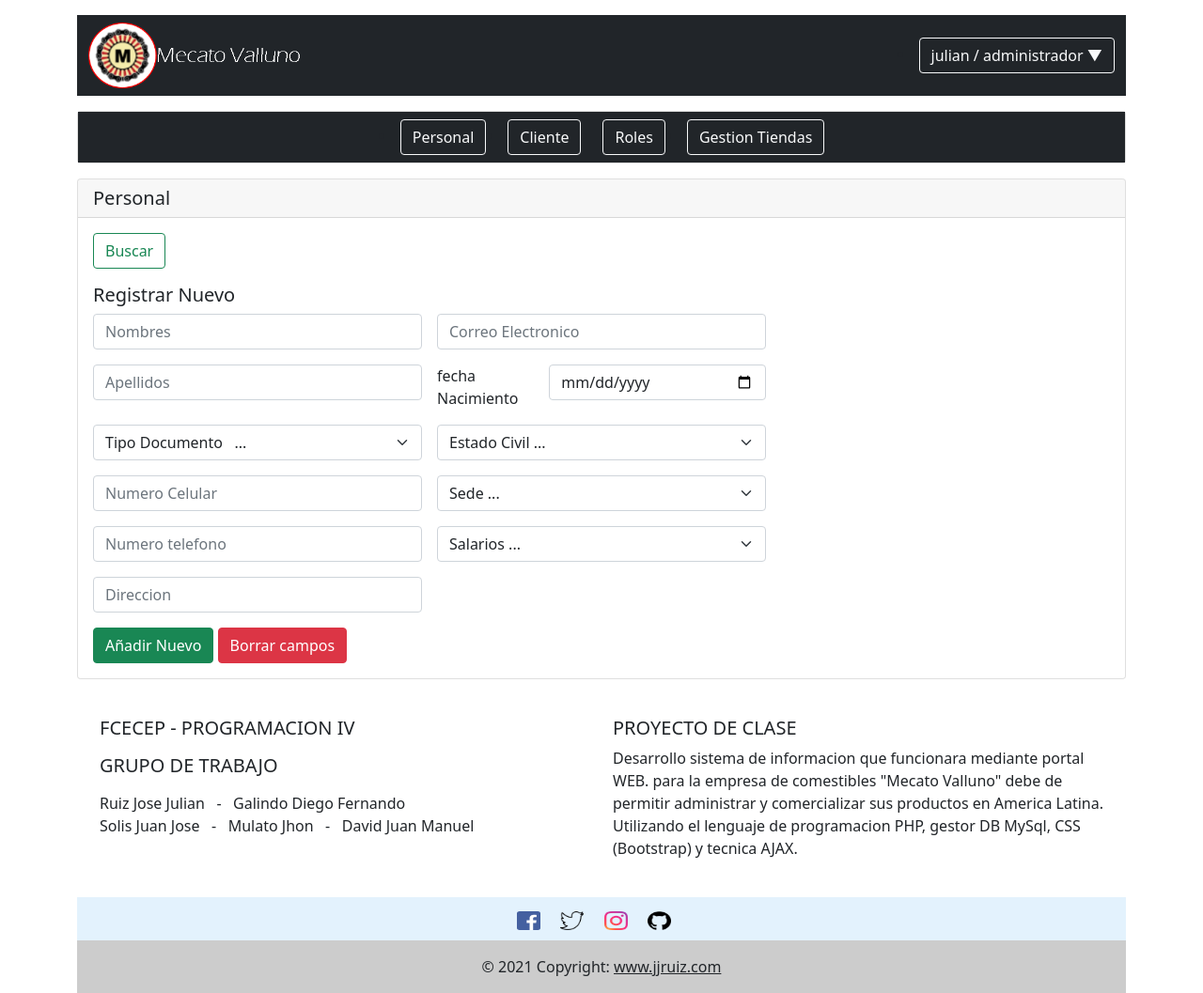
After one commit to jjruiz23/mecatovalluno, a PHP site: page /adminSis/crearPer.php in a window 1280 px wide. The commit adds this page. Shown: the whole page at 94% size. Run offline with PHP 8.4, Linux system fonts and the light colour scheme; some libraries are stand-ins or nearby versions.

Commit message:
Form personal admin sist
Se realizo form de control con inputs, selects y label

```diff
--- /dev/null
+++ b/adminSis/crearPer.php
@@ -0,0 +1,201 @@
+<!-- solicito el header -->
+<?php include("../includes/header.php") ?>
+
+<!-- body de la pagina -->
+
+<p></p> <!--  espacio entre contenidos -->
+
+<!-- menu -->
+
+<div class="container"> <!-- contendor de columnas/filas -->
+    <div class="row-justify"> <!-- distribuidor de columnas/filas -->
+      <div class="col-sm-12 col-xs-12"> <!-- tamaños de distribucion de columnas/filas -->
+
+      <div class="card text-center">
+
+        <!--  Barra de botones de navegacion -->
+        <nav class="navbar navbar-dark bg-dark">
+          <form class="container-fluid justify-content-center">
+            <li class="nav-item dropdown">
+              <a class="btn btn-outline-light" href="#" id="navbarDropdownMenuLink" role="button" data-bs-toggle="dropdown" aria-expanded="false">
+                Personal
+              </a>
+              <ul class="dropdown-menu" aria-labelledby="navbarDropdownMenuLink">
+                <li><a class="dropdown-item" href="#">Crear</a></li>
+                <li><a class="dropdown-item" href="#">Buscar</a></li>
+              </ul>
+            </li>
+            <li class="nav-item dropdown">
+              <a class="btn btn-outline-light" href="#" id="navbarDropdownMenuLink" role="button" data-bs-toggle="dropdown" aria-expanded="false">
+                Cliente
+              </a>
+              <ul class="dropdown-menu" aria-labelledby="navbarDropdownMenuLink">
+                <li><a class="dropdown-item" href="#">Crear</a></li>
+                <li><a class="dropdown-item" href="#">Buscar</a></li>
+              </ul>
+            </li>
+            <li class="nav-item dropdown">
+              <a class="btn btn-outline-light" href="#" id="navbarDropdownMenuLink" role="button" data-bs-toggle="dropdown" aria-expanded="false">
+                Roles
+              </a>
+              <ul class="dropdown-menu" aria-labelledby="navbarDropdownMenuLink">
+                <li><a class="dropdown-item" href="#">Crear</a></li>
+                <li><a class="dropdown-item" href="#">Asigar Rol</a></li>
+              </ul>
+            </li>
+            <li class="nav-item dropdown">
+              <a class="btn btn-outline-light" href="#" id="navbarDropdownMenuLink" role="button" data-bs-toggle="dropdown" aria-expanded="false">
+                Gestion Tiendas
+              </a>
+              <ul class="dropdown-menu" aria-labelledby="navbarDropdownMenuLink">
+                <li><a class="dropdown-item" href="#">Crear Pais</a></li>
+                <li><a class="dropdown-item" href="#">Crear Ciudad</a></li>
+                <li><a class="dropdown-item" href="#">Crear Sede</a></li>
+              </ul>
+            </li>
+        </nav>
+
+      </div> <!-- fin de card y menu -->
+
+    </div>   <!--col-sm-12-->
+  </div> <!--row-->
+</div> <!--container MAYOR-->
+
+<p></p> <!--espacio entre menu y contenido-->
+
+<!--container formulario-->
+<div class="container"> <!-- contendor de columnas/filas -->
+    <div class="row-justify"> <!-- distribuidor de columnas/filas -->
+      <div class="col-sm-12 col-xs-12"> <!-- tamaños de distribucion de columnas/filas -->
+
+      <!-- card con informacion del modulo -->
+      <div class="card">
+        <h5 class="card-header">Personal</h5> <!--titulo -->
+        <div class="card-body">
+          <a href="#" class="btn btn-outline-success">Buscar</a> <!--boton -->
+          <p></p>
+          <h5 class="card-title">Registrar Nuevo</h5>
+          <!-- Primer fila de inputs -->
+          <form class="form-inline" action="/action_page.php">
+          <div class="row g-3">
+            <div class="col-sm-4">
+              <input type="text" class="form-control" placeholder="Nombres" aria-label="State">
+            </div>
+            <div class="col-sm-4">
+              <input type="text" class="form-control" placeholder="Correo Electronico" aria-label="Zip">
+            </div>
+              <div class="col-sm">
+            </div>
+          </div>
+          <p></p>
+          <!-- Segunda fila de inputs -->
+          <div class="row g-3">
+            <div class="col-sm-4">
+              <input type="text" class="form-control" placeholder="Apellidos" aria-label="State">
+            </div>
+            <div class="col-sm-4">
+              <div class="row g-2">
+                <div class="col-sm-4">
+                  fecha Nacimiento
+                </div>
+                <div class="col-sm-8">
+                <input type="date" class="form-control" step="1" min="1960-01-01" max="2021-12-31">
+                </div>
+              </div>
+
+
+            </div>
+              <div class="col-sm">
+            </div>
+          </div>
+          <p></p>
+          <!-- Tercera fila de inputs -->
+          <div class="row g-3">
+            <div class="col-sm-4">
+              <select class="form-select" name="tipodoc" id="tipodoc">  <!-- select que captura los option value -->
+                <option value="" selected="Elegir...">Tipo Documento &nbsp ... </option>
+                <option value="CEDULA C">Cedula C</option>
+                <option value="CEDULA">Cedula Extranjeria</option>
+                <option value="PASAPORTE">Pasaporte</option>
+              </select>
+            </div>
+            <div class="col-sm-4">
+            <select class="form-select" name="tipodoc" id="tipodoc">  <!-- select que captura los option value -->
+                <option value="" selected="Elegir...">Estado Civil ... </option>
+                <option value="SOLTERO">Soltero</option>
+                <option value="CASADO">Casado</option>
+                <option value="VIUDO">Viudo</option>
+              </select>
+            </div>
+              <div class="col-sm">
+            </div>
+          </div>
+          <p></p>
+          <!-- Cuarta fila de inputs -->
+          <div class="row g-3">
+            <div class="col-sm-4">
+              <input type="text" class="form-control" placeholder="Numero Celular" aria-label="State">
+            </div>
+            <div class="col-sm-4">
+            <select class="form-select" name="tipodoc" id="tipodoc">  <!-- select que captura los option value -->
+                <option value="" selected="Elegir...">Sede ... </option>
+                <option value="CALI">Cali</option>
+                <option value="MEDELLIN">Medellin</option>
+                <option value="BOGOTA">Bogota</option>
+              </select>
+            </div>
+              <div class="col-sm">
+            </div>
+          </div>
+          <p></p>
+          <!-- Quinta fila de inputs -->
+          <div class="row g-3">
+            <div class="col-sm-4">
+              <input type="text" class="form-control" placeholder="Numero telefono" aria-label="State">
+            </div>
+            <div class="col-sm-4">
+            <select class="form-select" name="tipodoc" id="tipodoc">  <!-- select que captura los option value -->
+                <option value="" selected="Elegir...">Salarios ... </option>
+                <option value=1000000>1.000.000</option>
+                <option value=1500000>1.500.000</option>
+                <option value=2000000>2.200.000</option>
+              </select>
+            </div>
+              <div class="col-sm">
+            </div>
+          </div>
+          <p></p>
+          <!-- Sexta fila de inputs -->
+          <div class="row g-3">
+            <div class="col-sm-4">
+              <input type="text" class="form-control" placeholder="Direccion" aria-label="State">
+            </div>
+            <div class="col-sm">
+            </div>
+              <div class="col-sm">
+            </div>
+          </div>
+
+
+          <!-- botones formulario -->
+          <p></p>
+          <a href="#" class="btn btn-success">Añadir Nuevo</a>
+          <a href="#" class="btn btn-danger">Borrar campos</a>
+        </div>
+      </div>
+
+      </form>
+
+
+
+
+
+    </div>   <!--col-sm-12-->
+  </div> <!--row-->
+</div> <!--container MAYOR-->
+
+
+<!-- fin body de la pagina -->
+
+<!-- solicito el footer -->
+<?php include("../includes/footer.php") ?>
--- a/includes/footer.php
+++ b/includes/footer.php
@@ -1,4 +1,8 @@
 <p></p> <!-- espacio entre contenido y footer -->
+
+<div class="container"> <!-- contendor de columnas/filas -->
+    <div class="row-justify"> <!-- distribuidor de columnas/filas -->
+      <div class="col-sm-12 col-xs-12"> <!-- tamaños de distribucion de columnas/filas -->
 
 <footer class="bg-ligh text-center text-lg-start">
   <div class="container p-4">
@@ -83,6 +87,10 @@
     <script src="https://cdn.jsdelivr.net/npm/bootstrap@5.0.0-beta2/dist/js/bootstrap.min.js" integrity="sha384-nsg8ua9HAw1y0W1btsyWgBklPnCUAFLuTMS2G72MMONqmOymq585AcH49TLBQObG" crossorigin="anonymous"></script>
     -->
 
+    </div>   <!--col-sm-12-->
+  </div> <!--row-->
+</div> <!--container MAYOR-->
+
 </body>
 
 </html>
```
Also changed, not shown: adminSis/menuPpl.php (+16 -30 lines), 1 other file.
